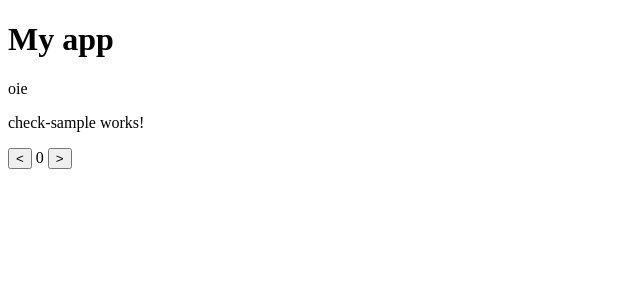
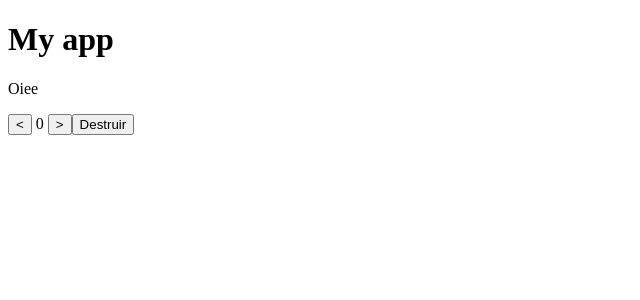
Before and after one commit to bibi-eight/life-cycle, an Angular app: page / in a window 1280 px wide. Shown: the top 300 px of the page, without its empty margins (0-640 px from the left). Built offline with nearby package versions, Linux system fonts and the light colour scheme.

Commit message:
Incluindo ngOnDestroy

```diff
--- a/src/app/app.component.html
+++ b/src/app/app.component.html
@@ -1,4 +1,4 @@
 <h1>My app</h1>
-<app-title nome = "oie"></app-title>
-<router-outlet></router-outlet>
-<app-check-sample></app-check-sample>
+<app-check-sample *ngIf="isAliveCheckSample"></app-check-sample>
+
+<button (click)="disposeCheckSample()"> Destruir </button>
--- a/src/app/app.component.ts
+++ b/src/app/app.component.ts
@@ -7,4 +7,9 @@ import { Component } from '@angular/core';
 })
 export class AppComponent {
   title = 'life-cycle';
+  isAliveCheckSample: boolean = true
+
+  disposeCheckSample(): void {
+    this.isAliveCheckSample = false
+  }
 }
--- a/src/app/check-sample/check-sample.component.html
+++ b/src/app/check-sample/check-sample.component.html
@@ -1,4 +1,4 @@
-<p>check-sample works!</p>
+<p>Oiee</p>
 <button (click)="remover()"> < </button>
 {{ quantidade }}
 <button (click)="adicionar()"> > </button>
--- a/src/app/check-sample/check-sample.component.ts
+++ b/src/app/check-sample/check-sample.component.ts
@@ -5,7 +5,8 @@ import {
   AfterContentChecked,
   AfterContentInit,
   AfterViewChecked,
-  AfterViewInit
+  AfterViewInit,
+  OnDestroy
 } from '@angular/core';
 
 @Component({
@@ -19,7 +20,8 @@ export class CheckSampleComponent implements
   AfterContentChecked,
   AfterContentInit,
   AfterViewChecked,
-  AfterViewInit
+  AfterViewInit,
+  OnDestroy
 {
 
   quantidade : number = 0
@@ -64,4 +66,8 @@ export class CheckSampleComponent implements
     console.log("ngOnInit")
   }
 
+  ngOnDestroy(): void {
+    console.log("goodbye my friend")
+  }
+
 }
```
Also changed, not shown: 1 other file (tests, documents, lock files or other folders).
